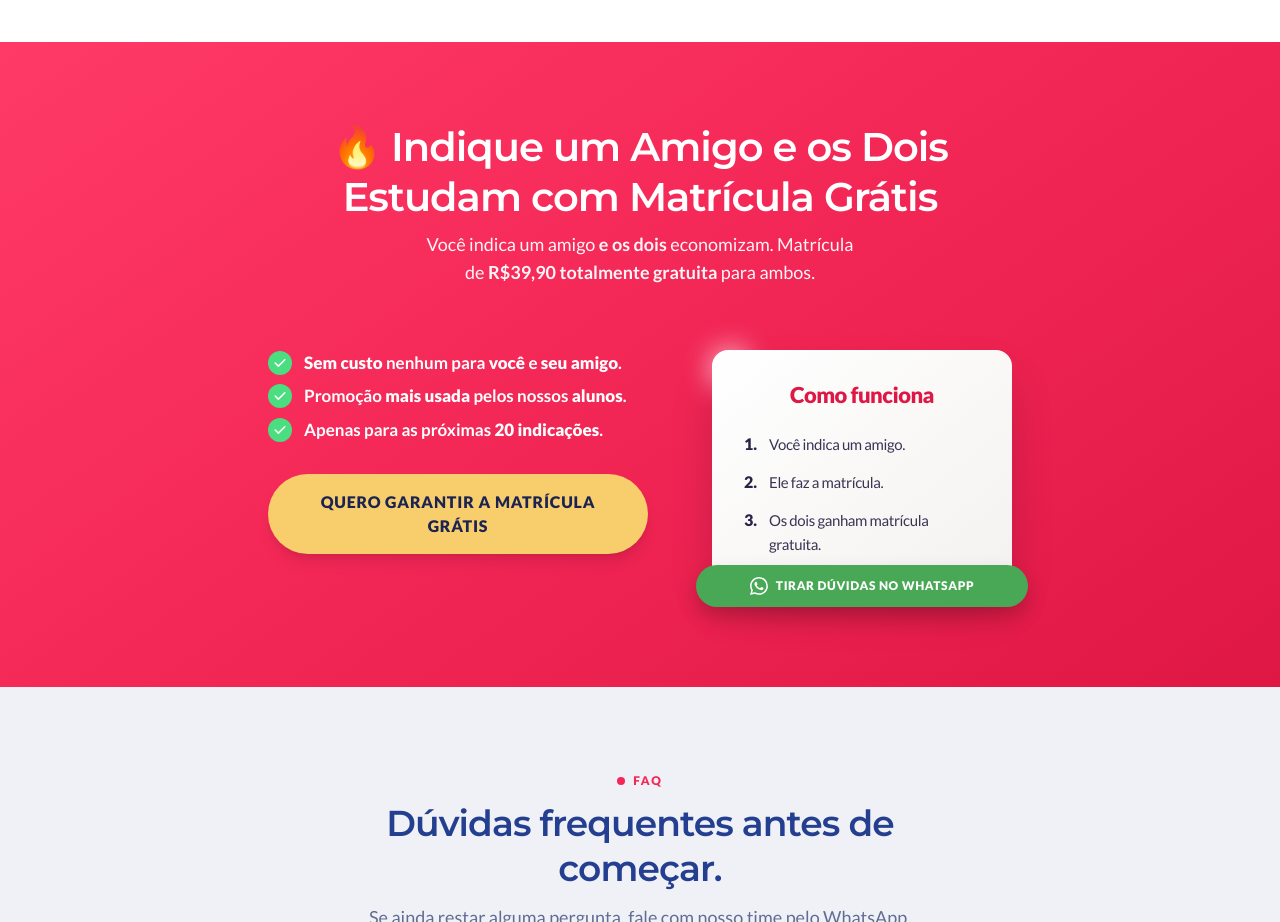
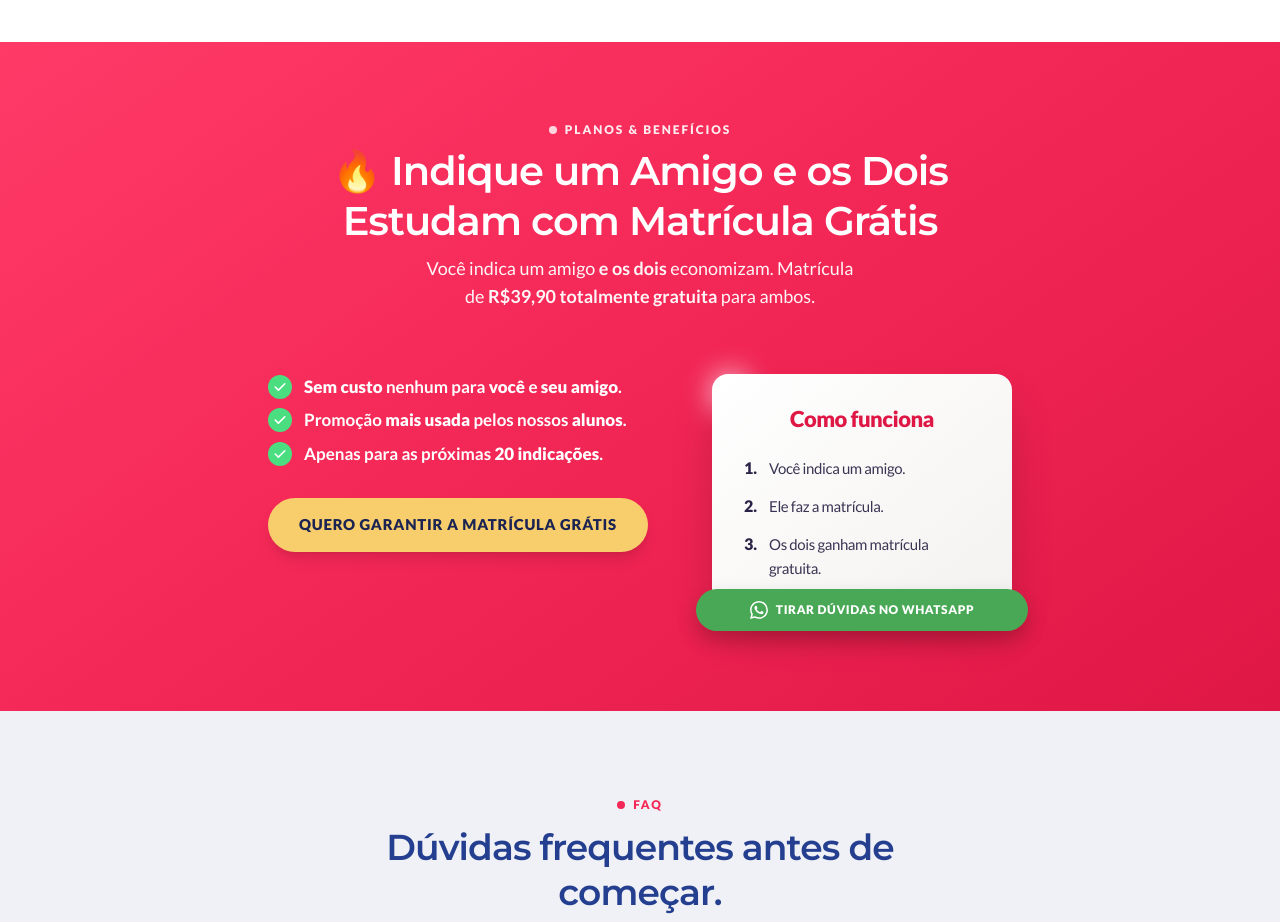
Before and after one commit to malgany/All-Ways, a Next.js app: page / in a window 1280 px wide. Shown: the part 2920-3842 px from the top of the page. Built offline with nearby package versions, Linux system fonts and the light colour scheme.

Commit message:
style: restore planos & beneficios eyebrow and fix CTA button wrapping

```diff
--- a/components/sections/offer-section.tsx
+++ b/components/sections/offer-section.tsx
@@ -11,6 +11,12 @@ export function OfferSection() {
       <Container className="mx-auto flex max-w-5xl flex-col items-center">
         {/* Header container */}
         <div className="flex w-full max-w-4xl flex-col items-center space-y-2 text-center mb-12 sm:mb-16">
+          <div className="inline-flex items-center gap-2 mb-2">
+            <span className="h-2 w-2 rounded-full bg-white opacity-80" />
+            <p className="text-xs font-black uppercase tracking-[0.16em] text-white opacity-90">
+              Planos & Benefícios
+            </p>
+          </div>
           <h2
             className="font-display text-3xl leading-tight tracking-tight sm:text-[40px] text-white font-semibold"
             dangerouslySetInnerHTML={{ __html: offer.title }}
@@ -52,7 +58,7 @@ export function OfferSection() {
             </ul>
 
             <div className="w-full">
-              <div className="[&>button]:w-full [&>button]:py-4 [&>button]:text-sm sm:[&>button]:text-base [&>button]:shadow-lg [&>button]:shadow-black/10">
+              <div className="[&>button]:w-full [&>button]:whitespace-nowrap [&>button]:py-4 [&>button]:text-[13px] sm:[&>button]:text-[15px] [&>button]:shadow-lg [&>button]:shadow-black/10">
                 <ReferralModal />
               </div>
             </div>
```
